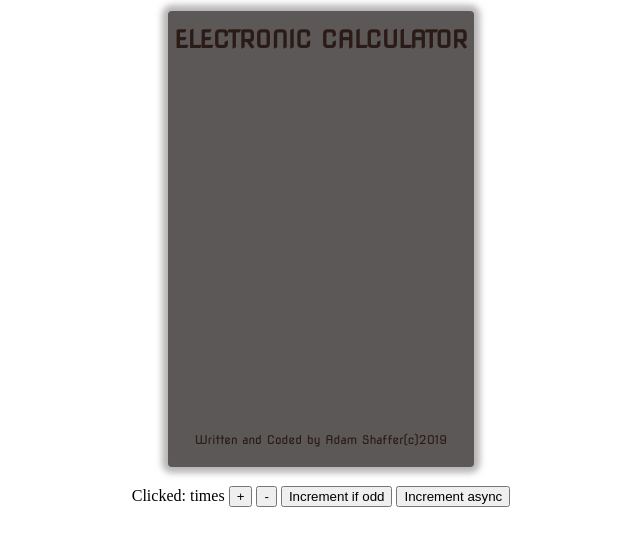
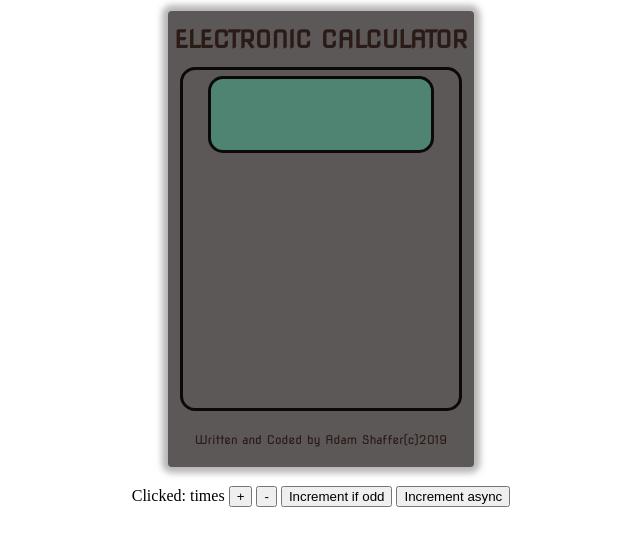
Before and after one commit to GreatDeveloper66/reduxCalculator, a PHP site: page / in a window 1280 px wide. Shown: the top 546 px of the page, without its empty margins (319-959 px from the left). Run offline with PHP 8.4, Linux system fonts and the light colour scheme; some libraries are stand-ins or nearby versions.

Commit message:
Add top number display

```diff
--- a/index.css
+++ b/index.css
@@ -18,17 +18,19 @@
   --backgroundColor: #5c5858;
   --shadowColor: rgba(114, 110, 109, 0.5);
   --headingBlack: #2b1b17;
+  --borderColor: #0c090a;
+  --displayColor: rgba(78, 137, 117, 0.9);
   --headingFont: 'Nova Square', cursive;
   --numFont: 'Share Tech Mono', monospace; }
 
-/* line 32, /Users/adam/Desktop/My_Documents/Coding/Projects/reduxCalculator/index.scss */
+/* line 34, /Users/adam/Desktop/My_Documents/Coding/Projects/reduxCalculator/index.scss */
 body {
   display: grid;
   grid-template: 1;
   justify-items: center;
   align-items: center; }
 
-/* line 35, /Users/adam/Desktop/My_Documents/Coding/Projects/reduxCalculator/index.scss */
+/* line 37, /Users/adam/Desktop/My_Documents/Coding/Projects/reduxCalculator/index.scss */
 .calculator {
   display: grid;
   grid-template: 50px 1fr 50px/1fr;
@@ -42,7 +44,7 @@ body {
   border-radius: 4px;
   box-shadow: 0 0 6px 6px var(--shadowColor); }
 
-/* line 47, /Users/adam/Desktop/My_Documents/Coding/Projects/reduxCalculator/index.scss */
+/* line 49, /Users/adam/Desktop/My_Documents/Coding/Projects/reduxCalculator/index.scss */
 .heading h1 {
   font-family: var(--headingFont);
   font-size: 24px;
@@ -51,10 +53,37 @@ body {
   text-transform: uppercase;
   margin: 0 auto 0 auto; }
 
-/* line 55, /Users/adam/Desktop/My_Documents/Coding/Projects/reduxCalculator/index.scss */
+/* line 57, /Users/adam/Desktop/My_Documents/Coding/Projects/reduxCalculator/index.scss */
 .footer p {
   font-family: var(--headingFont);
   font-size: 12px;
   color: var(--headingBlack); }
 
+/* line 65, /Users/adam/Desktop/My_Documents/Coding/Projects/reduxCalculator/index.scss */
+.userBoard {
+  display: grid;
+  grid-template: 1fr 3fr/1fr;
+  justify-items: center;
+  align-items: center;
+  width: 90%;
+  height: 95%;
+  margin: 3px;
+  padding: 3px;
+  border-radius: 15px;
+  border: 3px solid var(--borderColor); }
+
+/* line 71, /Users/adam/Desktop/My_Documents/Coding/Projects/reduxCalculator/index.scss */
+.numDisplay {
+  display: grid;
+  grid-template: 4fr 1fr/1fr;
+  justify-items: end;
+  align-items: center;
+  width: 80%;
+  height: 80%;
+  margin: 2px;
+  padding: 2px;
+  border-radius: 15px;
+  border: 3px solid var(--borderColor);
+  background-color: var(--displayColor); }
+
 /*# sourceMappingURL=index.css.map */
--- a/index.scss
+++ b/index.scss
@@ -26,6 +26,8 @@
   --backgroundColor: rgba(92,88,88,1);
   --shadowColor: rgba(114, 110, 109, 0.5);
   --headingBlack: rgba(43,27,23,1);
+  --borderColor: rgba(12,9,10,1);
+  --displayColor: rgba(78,137,117,0.9);
   --headingFont: 'Nova Square', cursive;
   --numFont: 'Share Tech Mono', monospace;
 }
@@ -60,3 +62,16 @@ body {
   @extend .genericDisplay;
   @extend .genericSizing;
 }
+.userBoard{
+  @include display(1fr 3fr/1fr, center, center);
+  @include sizing(90%,95%,3px,3px);
+  border-radius: 15px;
+  border: 3px solid var(--borderColor);
+}
+.numDisplay {
+  @include display(4fr 1fr/1fr, end, center);
+  @include sizing(80%, 80%, 2px, 2px);
+  border-radius: 15px;
+  border: 3px solid var(--borderColor);
+  background-color: var(--displayColor);
+}
```
Also changed, not shown: 1 other file.
